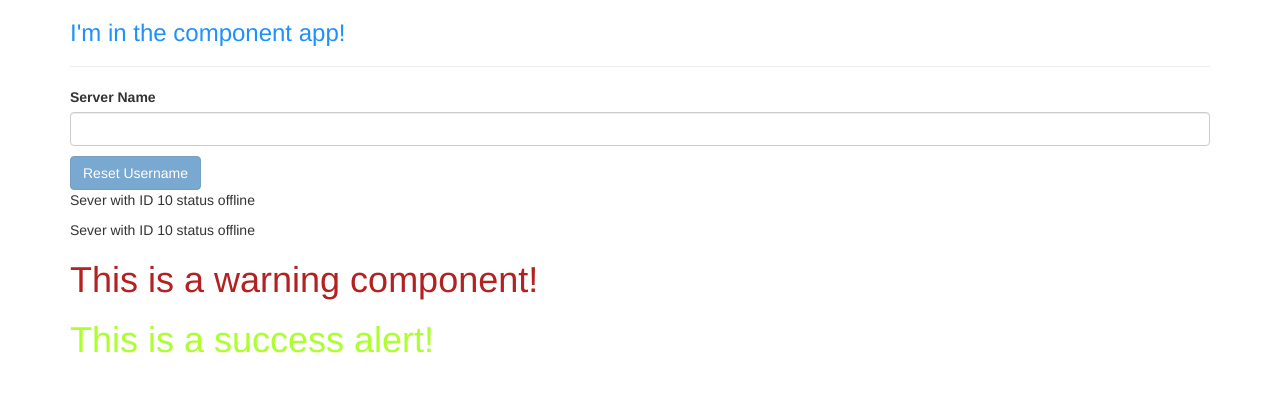
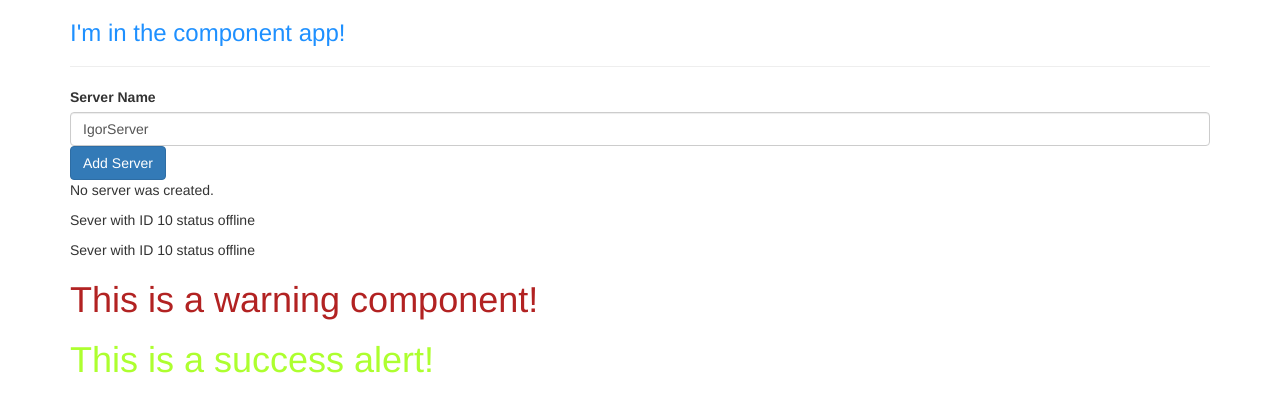
Before and after one commit to IgorLucas-Kipor/Projetos_Angular, an Angular app in the folder my-first-app/: page / in a window 1280 px wide. Shown: the top 412 px of the page. Built offline with nearby package versions, Linux system fonts and the light colour scheme.

Commit message:
ngIf e else

```diff
--- a/my-first-app/src/app/servers/servers.component.html
+++ b/my-first-app/src/app/servers/servers.component.html
@@ -1,8 +1,13 @@
 <label>Server Name</label>
-<input type="text" class="form-control" [(ngModel)]="username">
-<p> {{username }} </p>
-<button class="btn btn-primary" [disabled]="username === ''" (click)="resetUsername()">
-Reset Username
+<input type="text" class="form-control" [(ngModel)]="serverName">
+<button class="btn btn-primary" (click)="onCreateServer()">
+Add Server
 </button>
+<p *ngIf="serverCreated; else noServer">Server was created, server name is {{serverName}}</p>
+<ng-template #noServer>
+  <p>
+    No server was created.
+  </p>
+</ng-template>
 <app-server></app-server>
 <app-server></app-server>
--- a/my-first-app/src/app/servers/servers.component.ts
+++ b/my-first-app/src/app/servers/servers.component.ts
@@ -6,7 +6,9 @@ import { Component, OnInit } from '@angular/core';
   styleUrls: ['./servers.component.css']
 })
 export class ServersComponent implements OnInit {
-  username = '';
+  serverName = 'IgorServer';
+  serverCreationStatus = 'No server was created!';
+  serverCreated = false;
   constructor() {
 
   }
@@ -14,8 +16,9 @@ export class ServersComponent implements OnInit {
   ngOnInit(): void {
   }
 
-resetUsername() {
-  this.username = '';
-}
+  onCreateServer() {
+    this.serverCreated = true;
+    this.serverCreationStatus = 'Server was created! Name is ' + this.serverName;
+  }
 
 }
```
